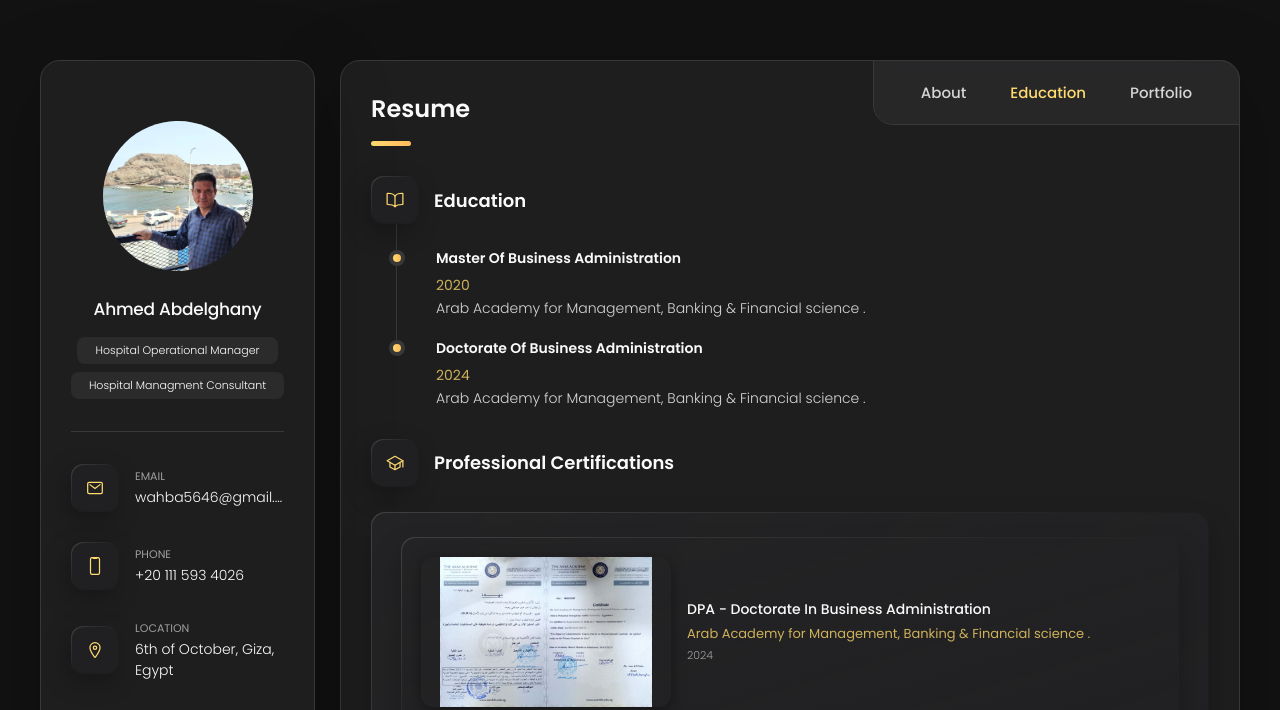
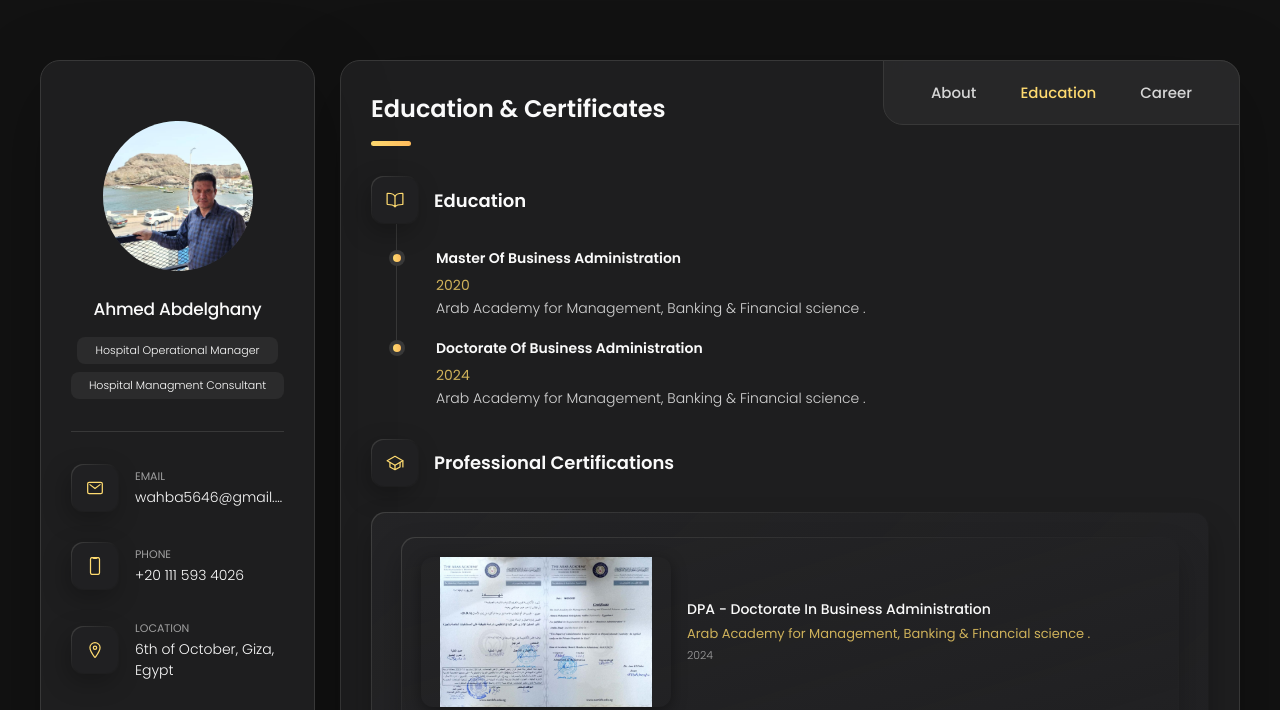
Before and after one commit to Mohamed-Ahmed285/Ahmed-Abdelghani, a plain HTML site: page index.html in a window 1280 px wide. Both pictures are taken after a click on the button "Education". Shown: the top 710 px of the page. Drawn offline with nearby package versions, Linux system fonts and the light colour scheme.

Commit message:
headers names change

```diff
--- a/index.html
+++ b/index.html
@@ -195,7 +195,7 @@
           </li> -->
 
           <li class="navbar-item">
-            <button class="navbar-link" data-nav-link>Portfolio</button>
+            <button class="navbar-link" data-nav-link>Career</button>
           </li>
 
           <!-- <li class="navbar-item">
@@ -529,7 +529,7 @@
       <article class="resume" data-page="education">
 
         <header>
-          <h2 class="h2 article-title">Resume</h2>
+          <h2 class="h2 article-title">Education & Certificates</h2>
         </header>
 
         <section class="timeline">
@@ -979,10 +979,10 @@
         - #BLOG
       -->
 
-      <article class="blog" data-page="portfolio">
+      <article class="blog" data-page="career">
 
         <header>
-          <h2 class="h2 article-title">Career highlights</h2>
+          <h2 class="h2 article-title">Career</h2>
         </header>
 
         <section class="blog-posts">
@@ -990,7 +990,7 @@
             <div class="icon-box">
               <ion-icon name="trophy-outline"></ion-icon>
             </div>
-            <h3 class="h3">Key projects</h3>
+            <h3 class="h3">Projects</h3>
           </div>
           <ul class="blog-posts-list">
 
@@ -1120,7 +1120,7 @@
             <div class="icon-box">
               <ion-icon name="calendar-outline"></ion-icon>
             </div>
-            <h3 class="h3">Professional highlights</h3>
+            <h3 class="h3">highlights</h3>
           </div>
           <ul class="blog-posts-list">
             <li class="blog-post-item">
```
